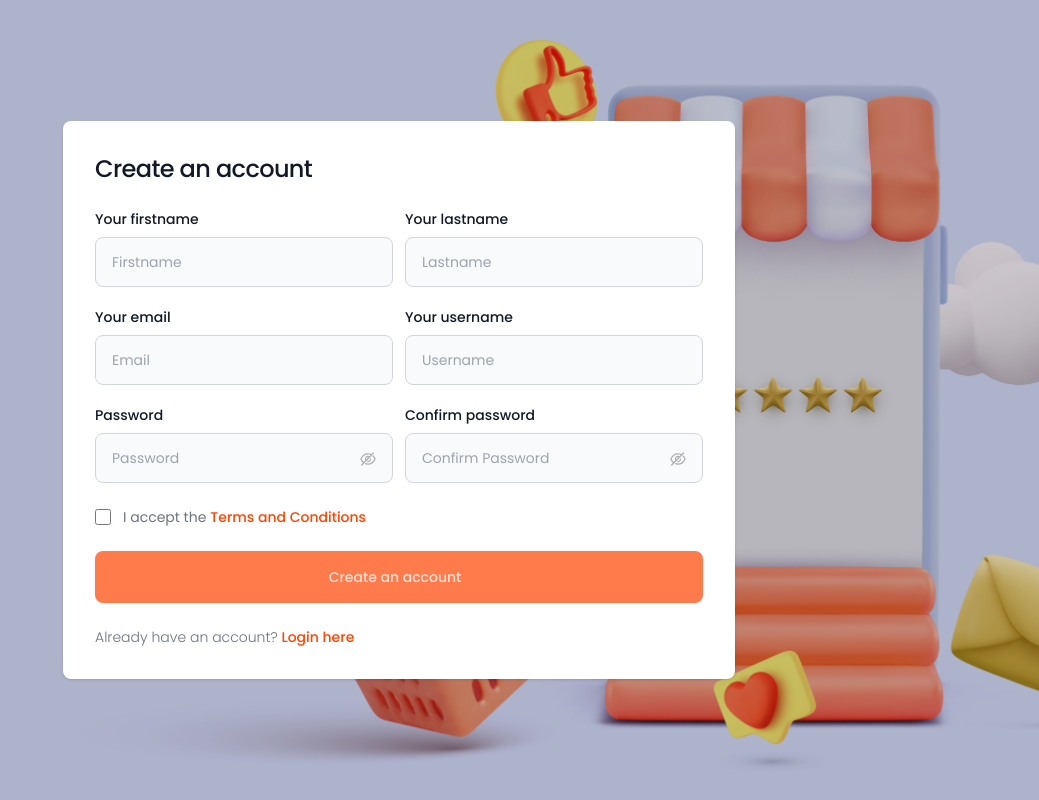
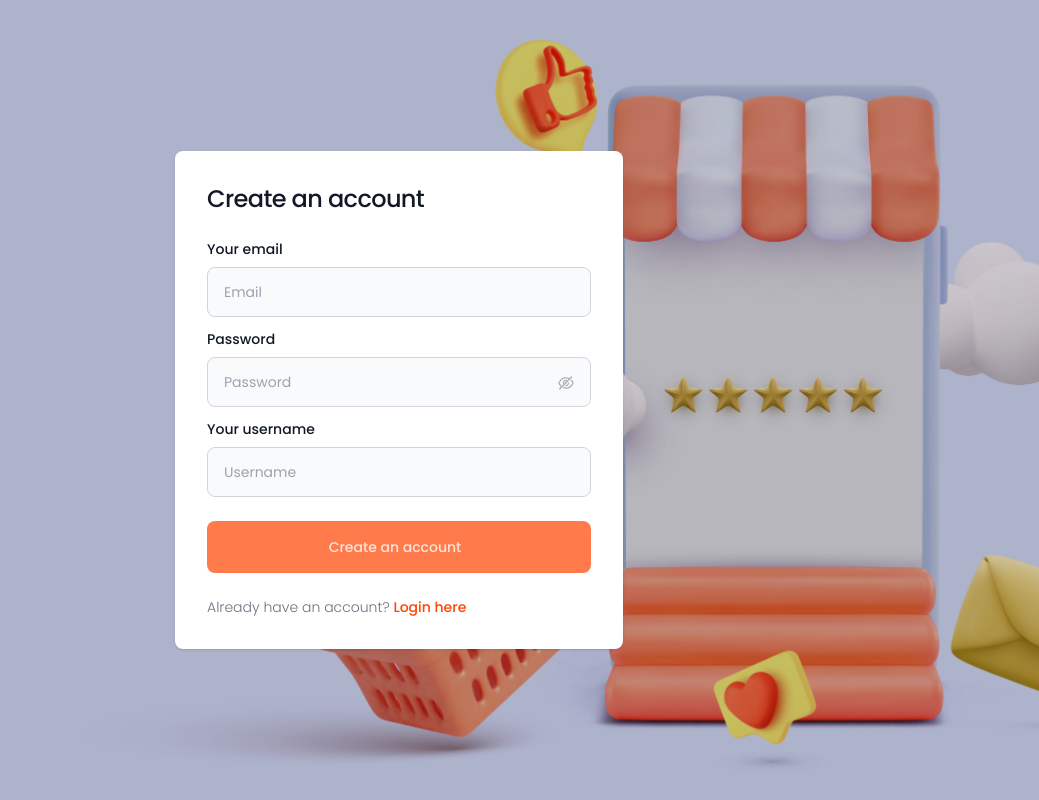
Before and after one commit to NaseemKhan005/mern-ecommerce, a React (Vite) app in the folder client/: page /register in a window 1280 px wide. Shown: the whole page, without its empty margins (241-1280 px from the left). Built offline with nearby package versions, Linux system fonts and the light colour scheme; a web font is replaced by a local one.

Commit message:
Refactore register page

```diff
--- a/client/src/pages/Register.jsx
+++ b/client/src/pages/Register.jsx
@@ -4,15 +4,11 @@ import { BsArrowRightShort } from "react-icons/bs";
 
 const Login = () => {
   const [formData, setFormData] = useState({
-		firstName: "",
-		lastName: "",
     username: "",
     email: "",
     password: "",
-		confirmPassword: "",
   });
   const [showPassword, setShowPassword] = useState(false);
-	const [showConfirmPassword, setShowConfirmPassword] = useState(false);
   const [showArrow, setShowArrow] = useState(false);
 
   const handleInputChange = (e) => {
@@ -25,42 +21,22 @@ const Login = () => {
   };
 
   const isFormValid =
-		formData.firstName.trim() !== "" &&
-		formData.lastName.trim() !== "" &&
     formData.username.trim() !== "" &&
     formData.email.trim() !== "" &&
-		formData.password.trim() !== "" &&
-		formData.confirmPassword.trim() !== "";
+    formData.password.trim() !== "";
 
   return (
     <div className="fixed top-0 left-0 bg-[url('/assets/register-bg.jpg')] bg-cover bg-bottom w-full min-h-screen h-full flex items-center justify-center select-none">
-			<div className="md:container md:mx-auto md:px-10 md:py-16 before:absolute before:top-0 before:left-0 before:w-full before:min-h-screen before:h-full before:bg-black/20 before:-z-10">
+      <div className="sm:container md:mx-auto md:px-10 md:py-16 before:absolute before:top-0 before:left-0 before:w-full before:min-h-screen before:h-full before:bg-black/20 before:-z-10">
         <div className="flex items-center justify-center md:px-6 md:py-8 mx-auto md:h-screen lg:py-0">
-					<div className="w-screen sm:w-full h-screen sm:h-fit pt-12 sm:pt-0 bg-white sm:rounded-lg shadow dark:border md:mt-0 md:max-w-2xl xl:p-0 dark:bg-gray-800 dark:border-gray-700">
+          <div className="w-screen sm:w-full h-screen sm:h-fit pt-12 sm:pt-0 bg-white sm:rounded-lg shadow dark:border md:mt-0 sm:max-w-md xl:p-0 dark:bg-gray-800 dark:border-gray-700">
             <div className="p-4 sm:p-6 space-y-4 md:space-y-6 md:p-8 ">
               <h1 className="text-xl font-medium leading-tight tracking-tight text-gray-900 md:text-2xl dark:text-white">
                 Create an account
               </h1>
+
               <form className="space-y-4 md:space-y-6 w-full" action="#">
-								<div className="flex items-start gap-2 md:gap-3">
-									<div className="w-full flex flex-col gap-3 md:gap-5">
-										<div>
-											<label
-												htmlFor="firstName"
-												className="block mb-2 cursor-pointer text-sm font-medium text-gray-900 dark:text-white"
-											>
-												Your firstname
-											</label>
-											<input
-												type="text"
-												name="firstName"
-												id="firstName"
-												placeholder="Firstname"
-												value={formData.firstName}
-												onChange={handleInputChange}
-												className="px-4 py-3.5 bg-gray-50 border-[1.4px] border-gray-300 text-gray-900 text-sm rounded-lg focus:ring-primary outline-none focus:border-primary block w-full p-2.5 dark:bg-gray-700 dark:border-gray-600 dark:placeholder-gray-400 dark:text-white dark:focus:ring-primary dark:focus:border-primary"
-											/>
-										</div>
+                <div className="flex flex-col gap-3">
                   <div>
                     <label
                       htmlFor="email"
@@ -78,6 +54,7 @@ const Login = () => {
                       className="px-4 py-3.5 bg-gray-50 border-[1.4px] border-gray-300 text-gray-900 text-sm rounded-lg focus:ring-primary outline-none focus:border-primary block w-full p-2.5 dark:bg-gray-700 dark:border-gray-600 dark:placeholder-gray-400 dark:text-white dark:focus:ring-primary dark:focus:border-primary"
                     />
                   </div>
+
                   <div className="relative">
                     <label
                       htmlFor="password"
@@ -110,26 +87,7 @@ const Login = () => {
                       </span>
                     )}
                   </div>
-									</div>
 
-									<div className="w-full flex flex-col gap-3 md:gap-5">
-										<div>
-											<label
-												htmlFor="lastName"
-												className="block mb-2 cursor-pointer text-sm font-medium text-gray-900 dark:text-white"
-											>
-												Your lastname
-											</label>
-											<input
-												type="text"
-												name="lastName"
-												id="lastName"
-												placeholder="Lastname"
-												value={formData.lastName}
-												onChange={handleInputChange}
-												className="px-4 py-3.5 bg-gray-50 border-[1.4px] border-gray-300 text-gray-900 text-sm rounded-lg focus:ring-primary outline-none focus:border-primary block w-full p-2.5 dark:bg-gray-700 dark:border-gray-600 dark:placeholder-gray-400 dark:text-white dark:focus:ring-primary dark:focus:border-primary"
-											/>
-										</div>
                   <div>
                     <label
                       htmlFor="username"
@@ -147,66 +105,8 @@ const Login = () => {
                       className="px-4 py-3.5 bg-gray-50 border-[1.4px] border-gray-300 text-gray-900 text-sm rounded-lg focus:ring-primary outline-none focus:border-primary block w-full p-2.5 dark:bg-gray-700 dark:border-gray-600 dark:placeholder-gray-400 dark:text-white dark:focus:ring-primary dark:focus:border-primary"
                     />
                   </div>
-										<div className="relative">
-											<label
-												htmlFor="confirmPassword"
-												className="block mb-2 cursor-pointer text-sm font-medium text-gray-900 dark:text-white"
-											>
-												Confirm password
-											</label>
-											<input
-												type={showConfirmPassword ? "text" : "password"}
-												name="confirmPassword"
-												id="confirmPassword"
-												placeholder="Confirm Password"
-												value={formData.confirmPassword}
-												onChange={handleInputChange}
-												className="px-4 pr-9 py-3.5 bg-gray-50 border-[1.4px] border-gray-300 text-gray-900 text-sm rounded-lg focus:ring-primary outline-none focus:border-primary block w-full p-2.5 dark:bg-gray-700 dark:border-gray-600 dark:placeholder-gray-400 dark:text-white dark:focus:ring-primary dark:focus:border-primary"
-											/>
-											{showConfirmPassword ? (
-												<span
-													className="text-lg p-2 text-black/70 dark:text-white hover:bg-primary/10 rounded-full cursor-pointer absolute top-[69%] -translate-y-1/2 right-2 hover:text-primary"
-													onClick={() => setShowConfirmPassword(false)}
-												>
-													<AiOutlineEye />
-												</span>
-											) : (
-												<span
-													className="text-lg p-2 text-black/30 dark:text-white/50 hover:bg-primary/10 rounded-full cursor-pointer absolute top-[69%] -translate-y-1/2 right-2 hover:text-primary"
-													onClick={() => setShowConfirmPassword(true)}
-												>
-													<AiOutlineEyeInvisible />
-												</span>
-											)}
                 </div>
-									</div>
-								</div>
-								<div className="flex items-center gap-1">
-									<div className="flex items-start">
-										<div className="flex items-center h-5">
-											<input
-												id="remember"
-												aria-describedby="remember"
-												type="checkbox"
-												className="w-4 h-4 border border-gray-300 rounded bg-gray-50 focus:ring-3 focus:ring-primary-300 dark:bg-gray-700 dark:border-gray-600 dark:focus:ring-primary dark:ring-offset-gray-800"
-											/>
-										</div>
-										<div className="ml-3 text-sm">
-											<label
-												htmlFor="remember"
-												className="text-gray-500 dark:text-gray-300"
-											>
-												I accept the
-											</label>
-										</div>
-									</div>
-									<a
-										href="#"
-										className="text-sm font-medium text-primary hover:underline dark:text-primary-500"
-									>
-										Terms and Conditions
-									</a>
-								</div>
+
                 <button
                   type="submit"
                   onMouseEnter={() => setShowArrow(true)}
@@ -233,6 +133,7 @@ const Login = () => {
                     <BsArrowRightShort />
                   </span>
                 </button>
+
                 <p className="text-sm font-light text-gray-500 dark:text-gray-400">
                   Already have an account?{" "}
                   <a
```
Also changed, not shown: 1 other file (tests, documents, lock files or other folders). Lines whose indentation alone changed are shown as unchanged.
